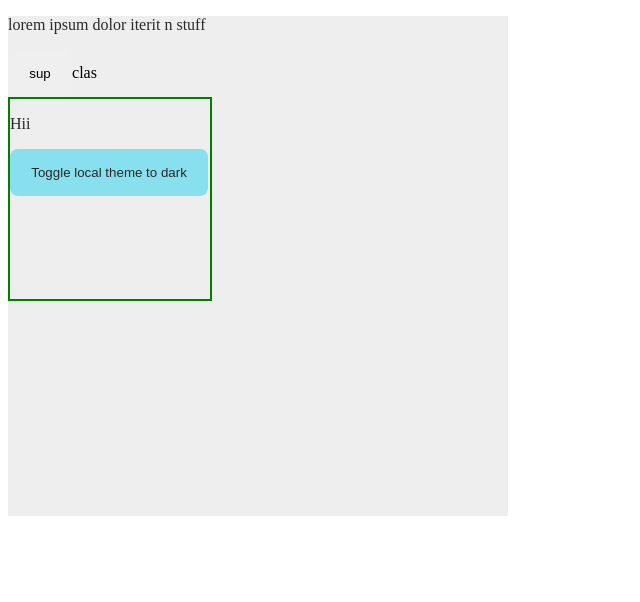
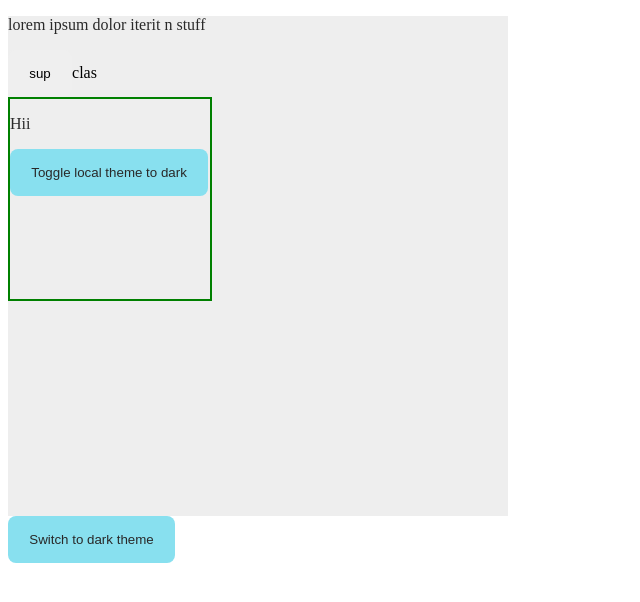
Before and after one commit to Akashlahane/Context-Theme-Toggler---Context-API-Intro-React-Context-API-Using-the-React-Co---t9jwvwh79jzu, a React app: page / in a window 1280 px wide. Shown: the top 602 px of the page, without its empty margins (0-640 px from the left). Built offline with nearby package versions, Linux system fonts and the light colour scheme.

Commit message:
Update ThemeToggleButton.js

```diff
--- a/src/components/ThemeToggleButton.js
+++ b/src/components/ThemeToggleButton.js
@@ -1,11 +1,25 @@
-import React from 'react';
+import React, { useContext } from "react";
+import { ThemeContext } from "./ThemeProvider";
 
+// Switch to dark theme
 
-const ThemeToggleButton = () =>{
+const ThemeToggleButton = () => {
+  const contextVal = useContext(ThemeContext);
 
-    return (
-       <></>
-    )
+  const { theme, toggleTheme } = contextVal;
 
-}
-export {ThemeToggleButton}
+  console.log("ThemeToggleButton", theme, toggleTheme);
+
+  return (
+    <>
+      <button
+        className={`btn btn-${theme} txt-${theme}`}
+        onClick={toggleTheme}
+        id="global-theme-toggler"
+      >
+        Switch to {theme === "light" ? "dark" : "light"} theme
+      </button>
+    </>
+  );
+};
+export { ThemeToggleButton };
```
